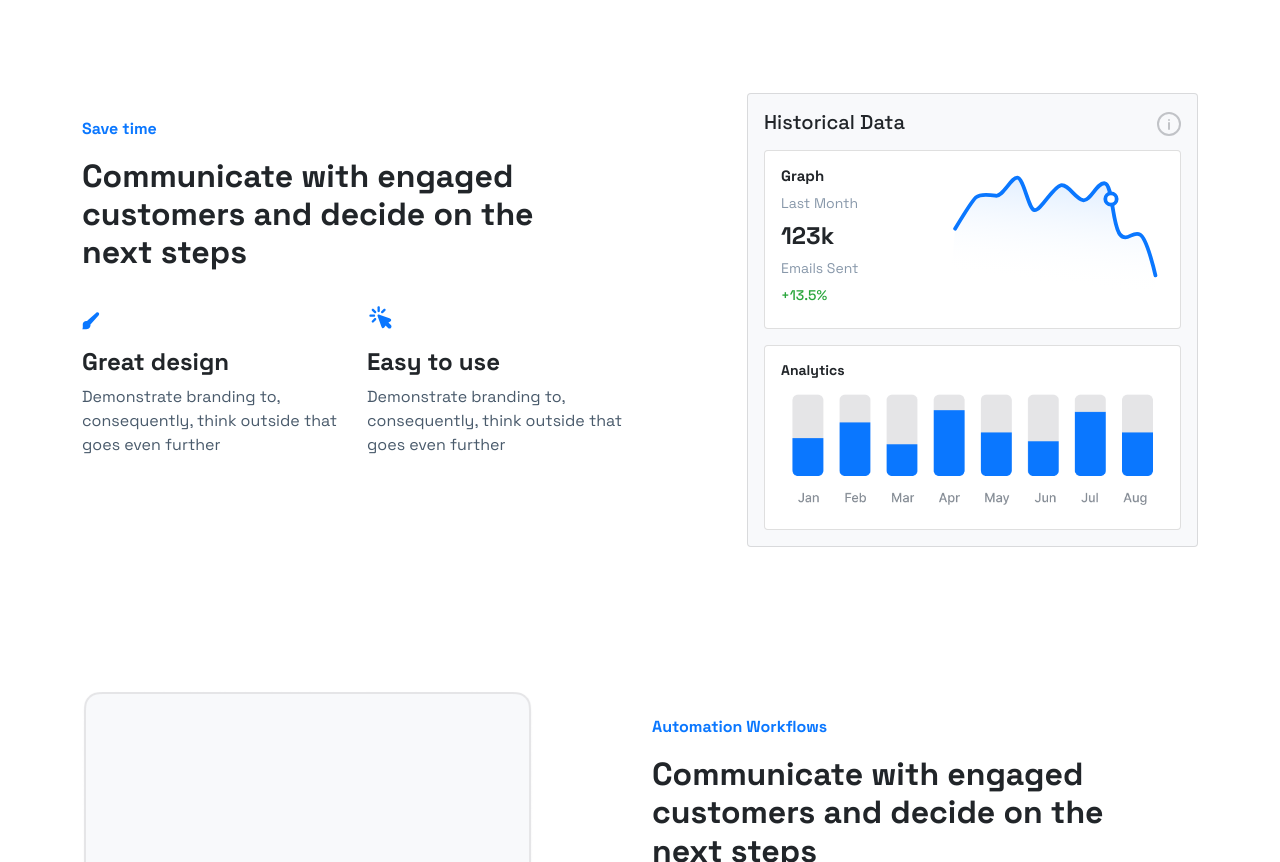
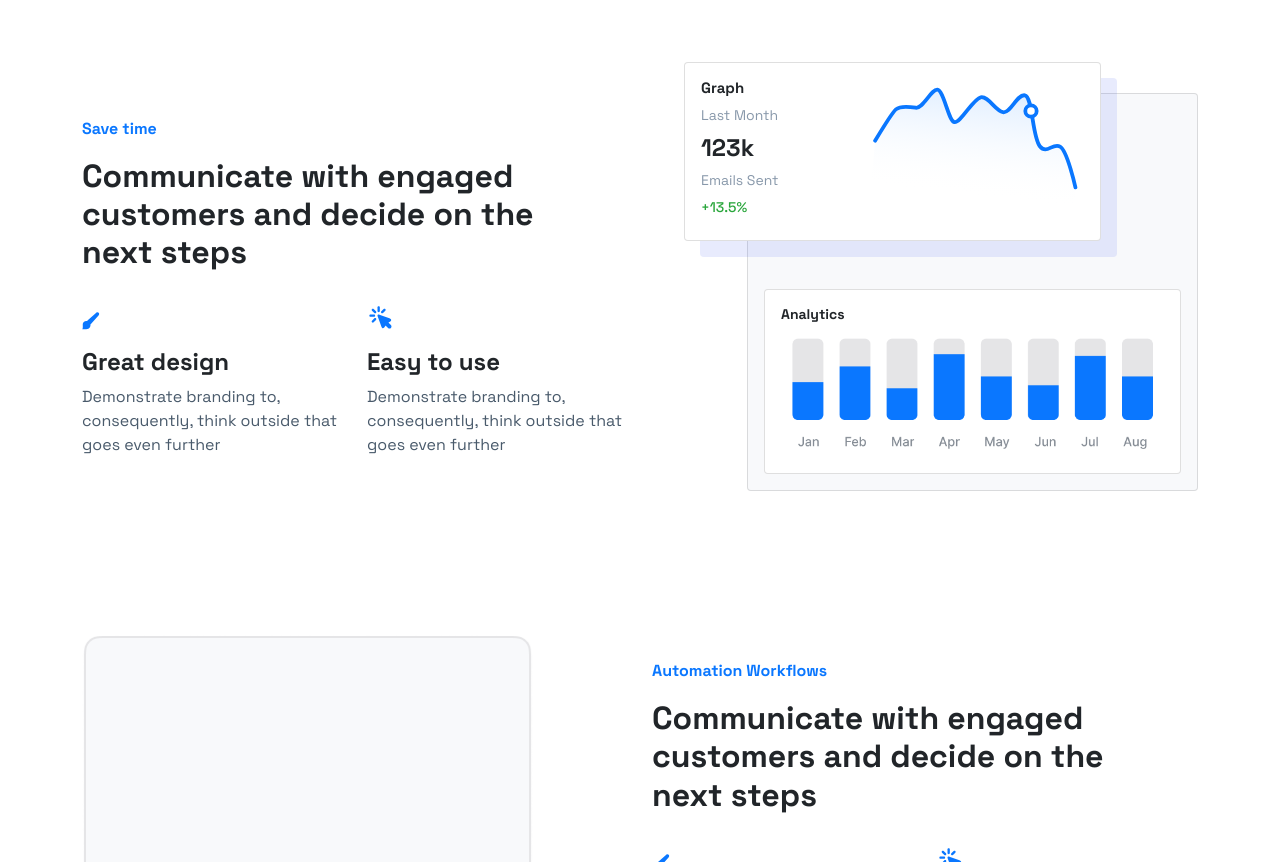
Before and after one commit to benessaessa/overboard, a plain HTML site: page email-compaign.html in a window 1280 px wide. Shown: the part 2308-3170 px from the top of the page. Drawn offline with nearby package versions, Linux system fonts and the light colour scheme.

Commit message:
style email compaign

```diff
--- a/assets/css/style.css
+++ b/assets/css/style.css
@@ -212,6 +212,12 @@ body{
         margin-left: -5rem;
         box-shadow: 16px 16px 0px 0px rgba(36, 64, 229, 0.10);
     }
+    .cardGraph{
+        margin-top: -3rem;
+        margin-right: 5rem;
+        margin-left: -5rem;
+        box-shadow: 16px 16px 0px 0px rgba(36, 64, 229, 0.10);
+    }
     .cardSegmant{
         margin-right: -5rem;
         margin-left: 5rem;
--- a/email-compaign.html
+++ b/email-compaign.html
@@ -403,8 +403,7 @@
           <div class="col-lg-5 pb-5">
             <div class="card bgLight">
               <div class="card-body">
-                <h5>Historical Data <span class="float-end"><img src="assets/images/information.svg" alt=""></span></h5>
-                <div class="card my-3">
+                <div class="card cardGraph">
                   <div class="card-body">
                     <div class="row">
                       <div class="col-5">
@@ -420,7 +419,7 @@
                     </div>
                   </div>
                 </div>
-                <div class="card">
+                <div class="card mt-5">
                   <div class="card-body">
                     <h5 class="font-size-14 fw-bold">Analytics</h5>
                     <img src="assets/images/progress.png" class="img-fluid" alt="">
```
